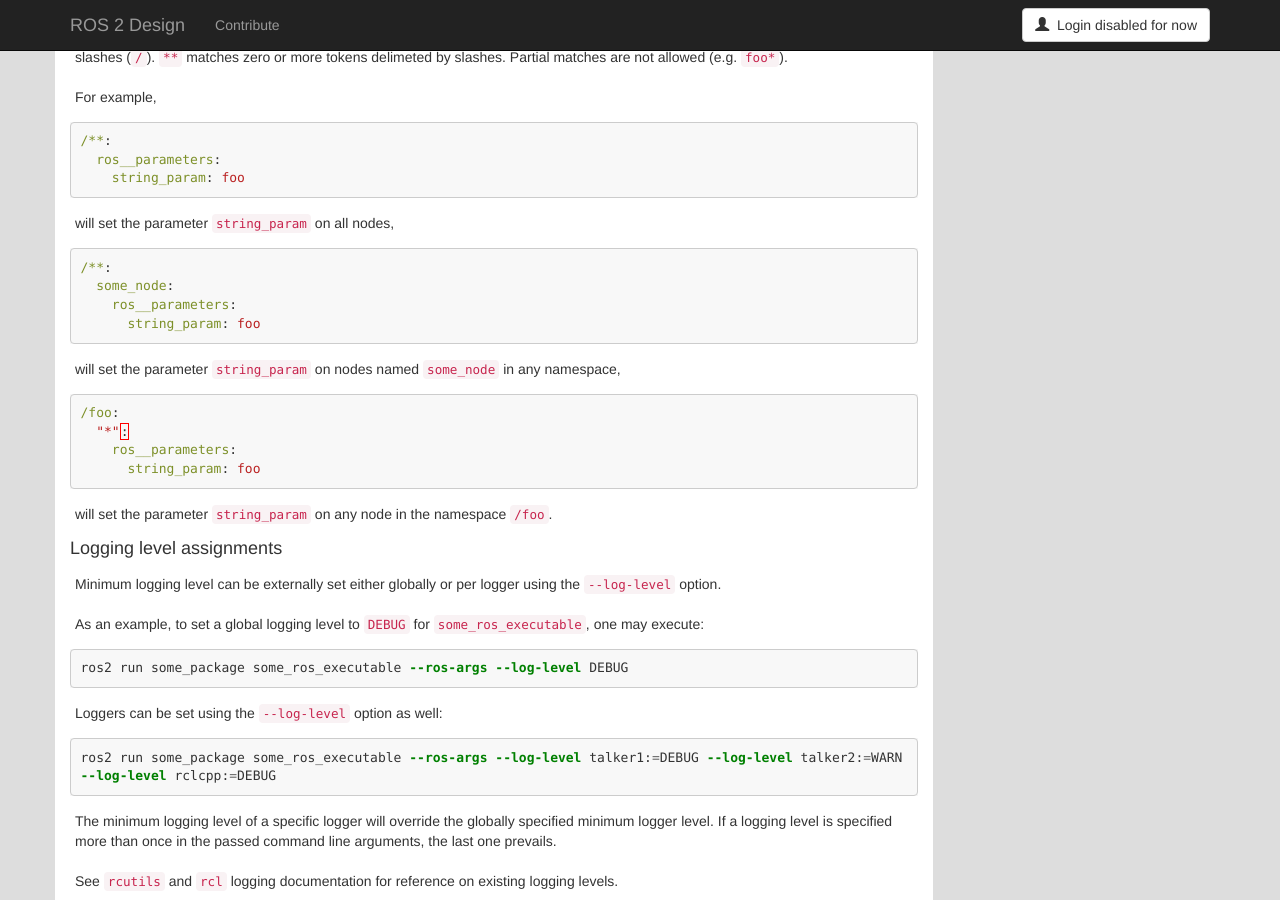
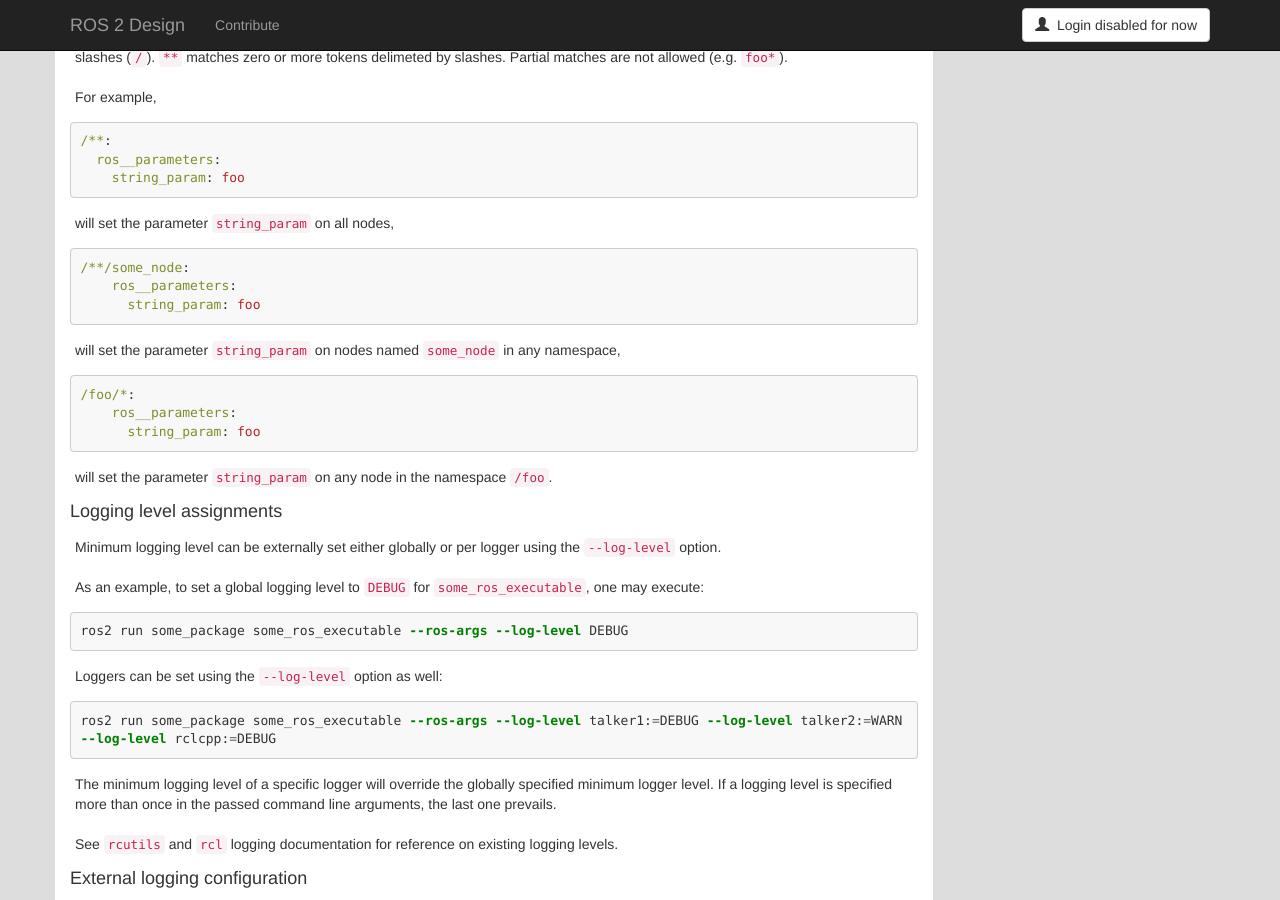
Before and after one commit to ros2/design, a Jekyll site: the page built from articles/160_ros_command_line_arguments.md, in a window 1280 px wide and 900 px high, scrolled down 2877 px. Built offline with Jekyll 4.4.1, drawn with Linux system fonts in a browser that asks for light colours; nearby versions of some CDN libraries.

Commit message:
Reformat examples
Signed-off-by: Jacob Perron <jacob@openrobotics.org>

````diff
--- a/articles/160_ros_command_line_arguments.md
+++ b/articles/160_ros_command_line_arguments.md
@@ -192,8 +191,7 @@ will set the parameter `string_param` on all nodes,
 will set the parameter `string_param` on nodes named `some_node` in any namespace,
 
 ```yaml
-/foo:
-  "*":
+/foo/*:
     ros__parameters:
       string_param: foo
 ```
````
Also changed, not shown: other parts of articles/160_ros_command_line_arguments.md (+1 -2 lines).
